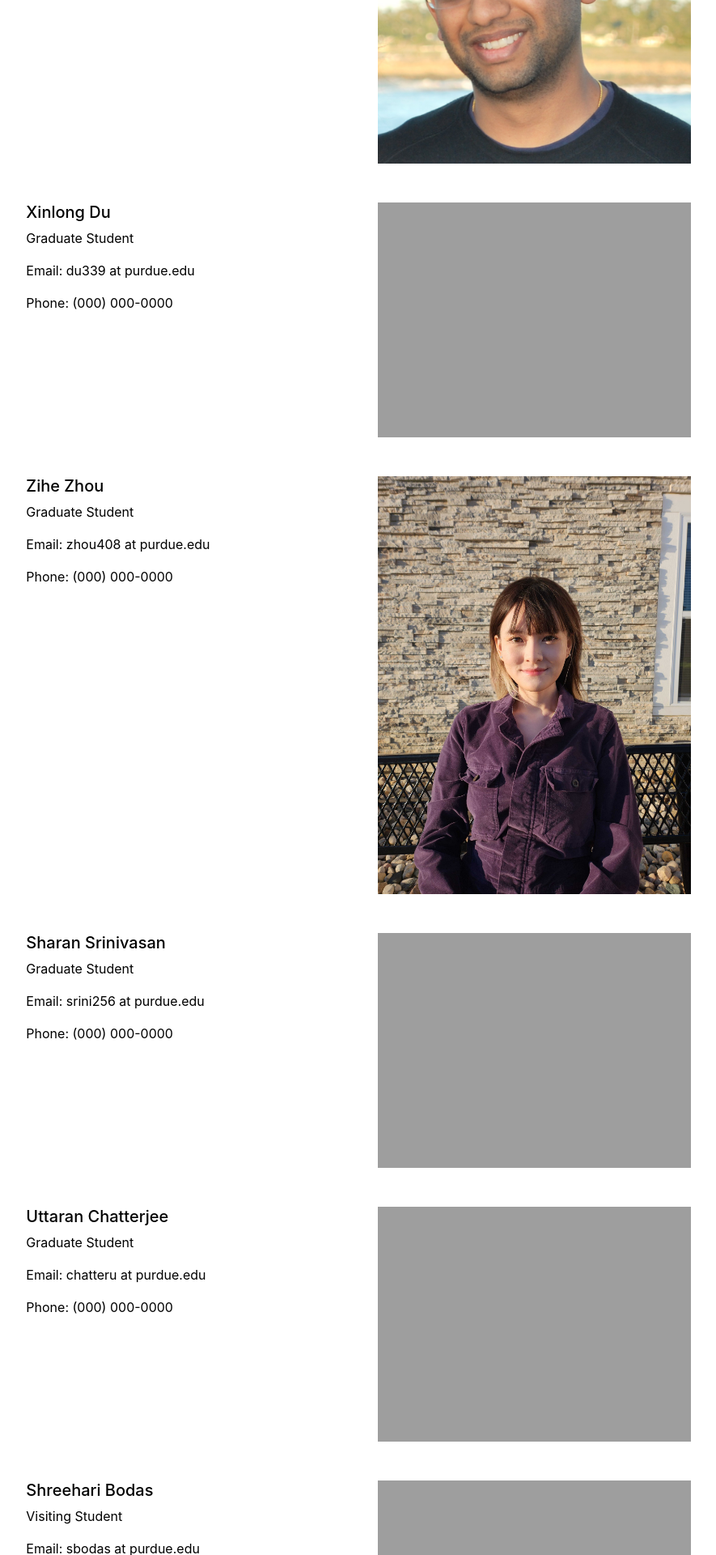
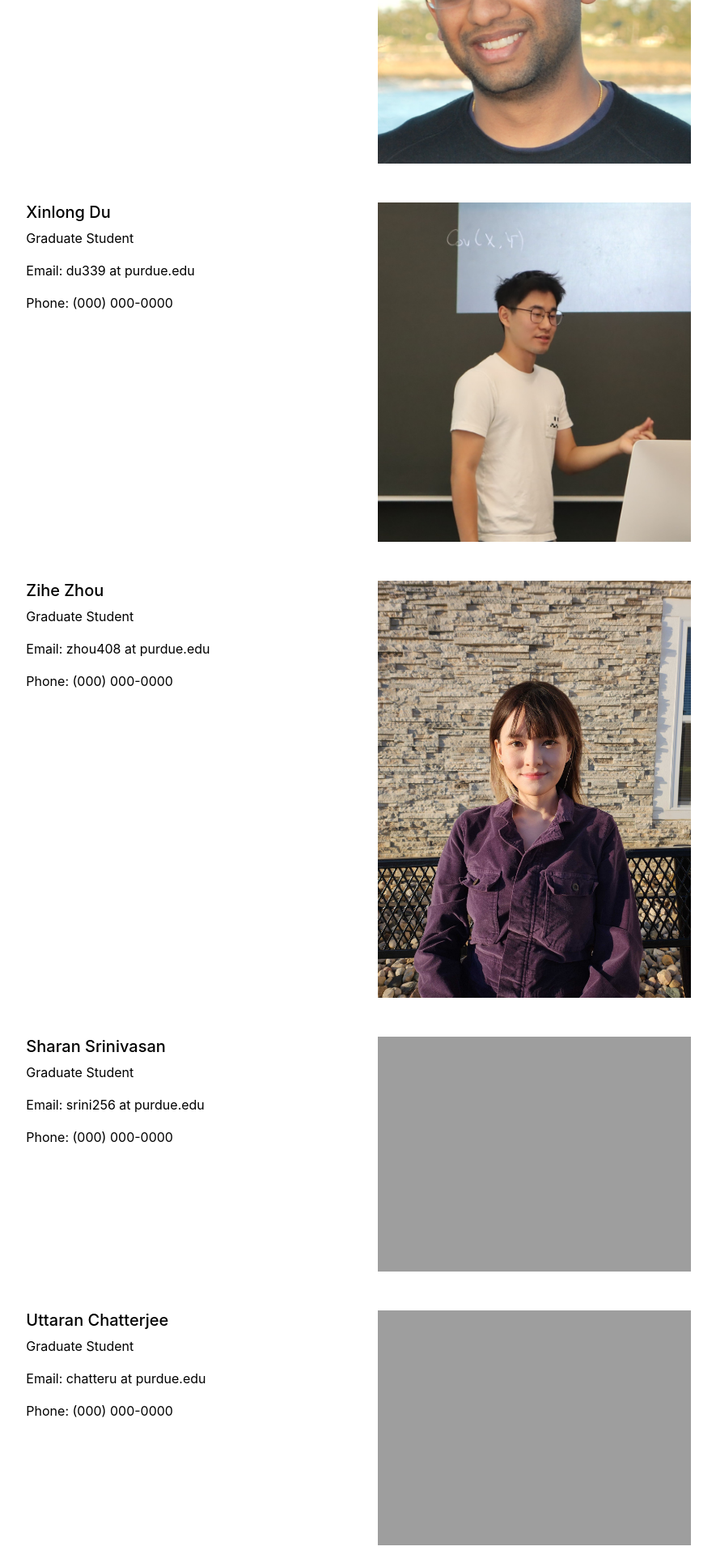
Before and after one commit to stochasticsystemslab/stochasticsystemslab.github.io, a Jekyll site: the page built from people.md, in a window 1280 px wide. Shown: the part 495-2415 px from the top of the page at 81% size, without its empty margins (197-1082 px from the left). Built offline with Jekyll 4.4.1, drawn with Linux system fonts in a browser that asks for light colours.

Commit message:
Update settings.yml

```diff
--- a/_data/settings.yml
+++ b/_data/settings.yml
@@ -7,14 +7,14 @@ menu:
 
 people:
 - {name: 'Harsha Honnappa', title: 'Principal Investigator', department: 'Edwardson School of Industrial Engineering ', institution: 'Purdue University', institution_address: '315 N. Grant St, West Lafayette IN 47906', phone: '(765) 496-0403', email: 'lastname at purdue.edu', office: 'GRIS 266', image: 'assets/img/Harsha.jpg', url: ' '}
-- {title: 'Graduate Student', name: 'Xinlong Du', department: 'Edwardson School of Industrial Engineering', institution: 'Purdue University', institution_address: '315 N. Grant St, West Lafayette IN 47906', phone: '(000) 000-0000', email: 'du339  at purdue.edu', office: ' ', image: 'assets/img/graduate-student.jpg', url: 'graduate-student'}
+- {title: 'Graduate Student', name: 'Xinlong Du', department: 'Edwardson School of Industrial Engineering', institution: 'Purdue University', institution_address: '315 N. Grant St, West Lafayette IN 47906', phone: '(000) 000-0000', email: 'du339  at purdue.edu', office: ' ', image: 'assets/img/xinlong.jpg', url: 'https://cytollen.github.io/'}
 - {title: 'Graduate Student', name: 'Zihe Zhou', department: 'Edwardson School of Industrial Engineering', institution: 'Purdue University', institution_address: '315 N. Grant St, West Lafayette IN 47906', phone: '(000) 000-0000', email: 'zhou408 at purdue.edu', office: ' ', image: 'assets/img/zihe.jpg', url: 'graduate-student'}
 - {title: 'Graduate Student', name: 'Sharan Srinivasan', department: 'School of Electrical and Computer Engineering', institution: 'Purdue University', institution_address: '315 N. Grant St, West Lafayette IN 47906', phone: '(000) 000-0000', email: 'srini256 at purdue.edu', office: ' ', image: 'assets/img/graduate-student.jpg', url: 'graduate-student'}
 - {title: 'Graduate Student', name: 'Uttaran Chatterjee', department: 'Edwardson School of Industrial Engineering', institution: 'Purdue University', institution_address: '315 N. Grant St, West Lafayette IN 47906', phone: '(000) 000-0000', email: 'chatteru at purdue.edu', office: ' ', image: 'assets/img/graduate-student.jpg', url: 'graduate-student'}
-- {title: 'Visiting Student', name: 'Shreehari Bodas', department: 'Mathematics', institution: 'University of Amsterdam', institution_address: '315 N. Grant St., West Lafayette IN 47906', phone: '(000) 000-0000', email: 'sbodas at purdue.edu', office: '', image: 'assets/img/lab-technician.jpg', url: ''}
+- {title: 'Visiting Student', name: 'Shreehari Bodas', department: 'Mathematics', institution: 'University of Amsterdam', institution_address: '315 N. Grant St., West Lafayette IN 47906', phone: '(000) 000-0000', email: 'sbodas at purdue.edu', office: '', image: 'assets/img/shreehari.jpg', url: ''}
 - {title: 'Visiting Student', name: 'Jaewon Choi', department: 'Industrial Engineering', institution: 'Postech Korea', institution_address: '315 N. Grant St., West Lafayette IN 47906', phone: '(000) 000-0000', email: 'j1choi at purdue.edu', office: ' ', image: 'assets/img/lab-technician.jpg', url: ''}
-- {title: 'Visiting Student', name: 'B. Pon Kailash Raj', department: 'Mathematics', institution: 'Indian Institute of Science', institution_address: '315 N. Grant St., West Lafayette IN 47906', phone: '(000) 000-0000', email: 'pbensraj at purdue.edu', office: '', image: 'assets/img/lab-technician.jpg', url: ''}
-- {title: 'Visiting Student', name: 'Balaji Ramachandran', department: 'Mathematics', institution: 'Indian Institute of Science', institution_address: '315 N. Grant St., West Lafayette IN 47906', phone: '(000) 000-0000', email: 'bramacha at purdue.edu', office: '', image: 'assets/img/lab-technician.jpg', url: ''}
+- {title: 'Visiting Student', name: 'B. Pon Kailash Raj', department: 'Mathematics', institution: 'Indian Institute of Science', institution_address: '315 N. Grant St., West Lafayette IN 47906', phone: '(000) 000-0000', email: 'pbensraj at purdue.edu', office: '', image: 'assets/img/pk.jpg', url: ''}
+- {title: 'Visiting Student', name: 'Balaji Ramachandran', department: 'Mathematics', institution: 'Indian Institute of Science', institution_address: '315 N. Grant St., West Lafayette IN 47906', phone: '(000) 000-0000', email: 'bramacha at purdue.edu', office: '', image: 'assets/img/br.png', url: ''}
 
 courses:
 - {semester: 'Spring 2026', name: 'IE 690: Applied Probability for Machine Learning', url: 'vector-calculus'}
```
